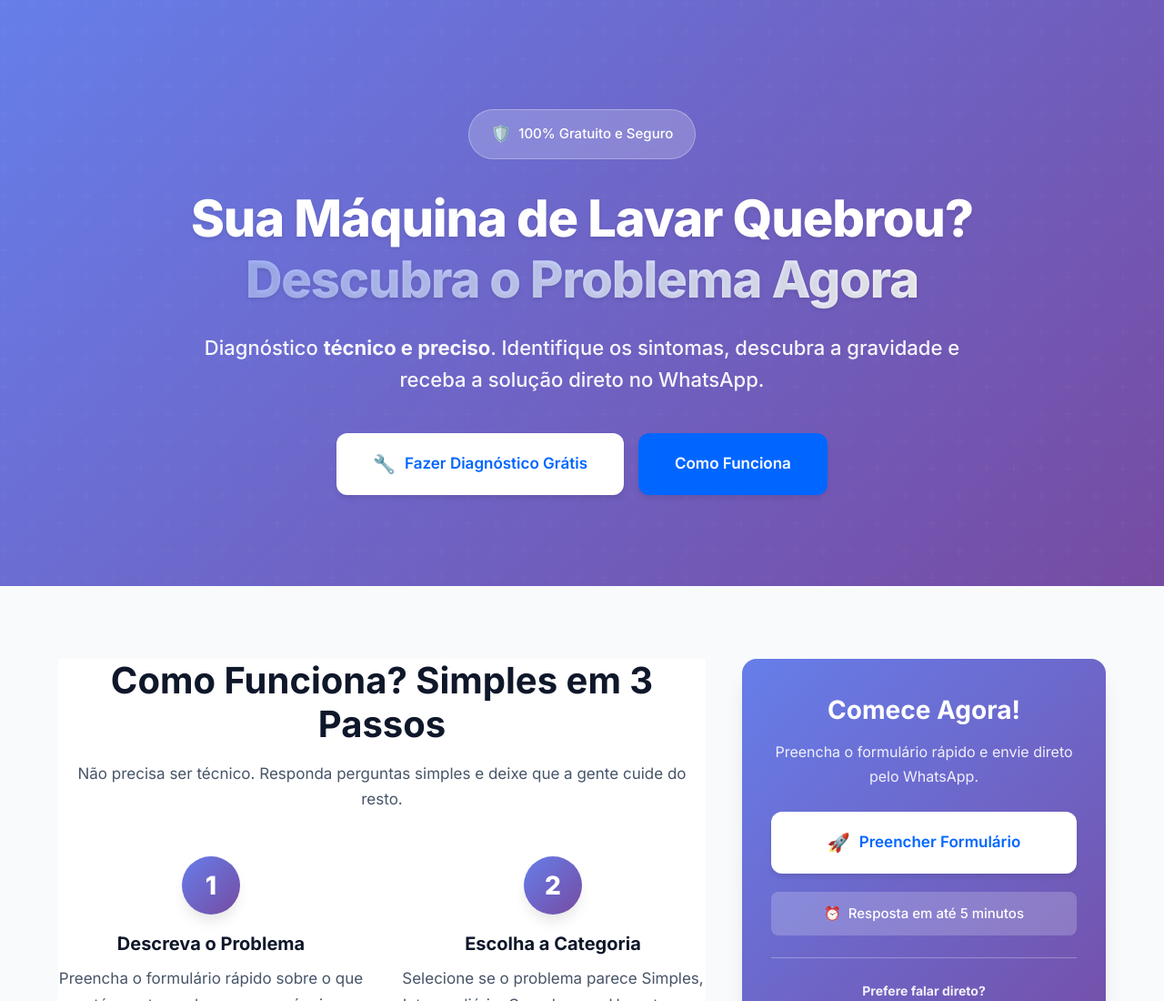
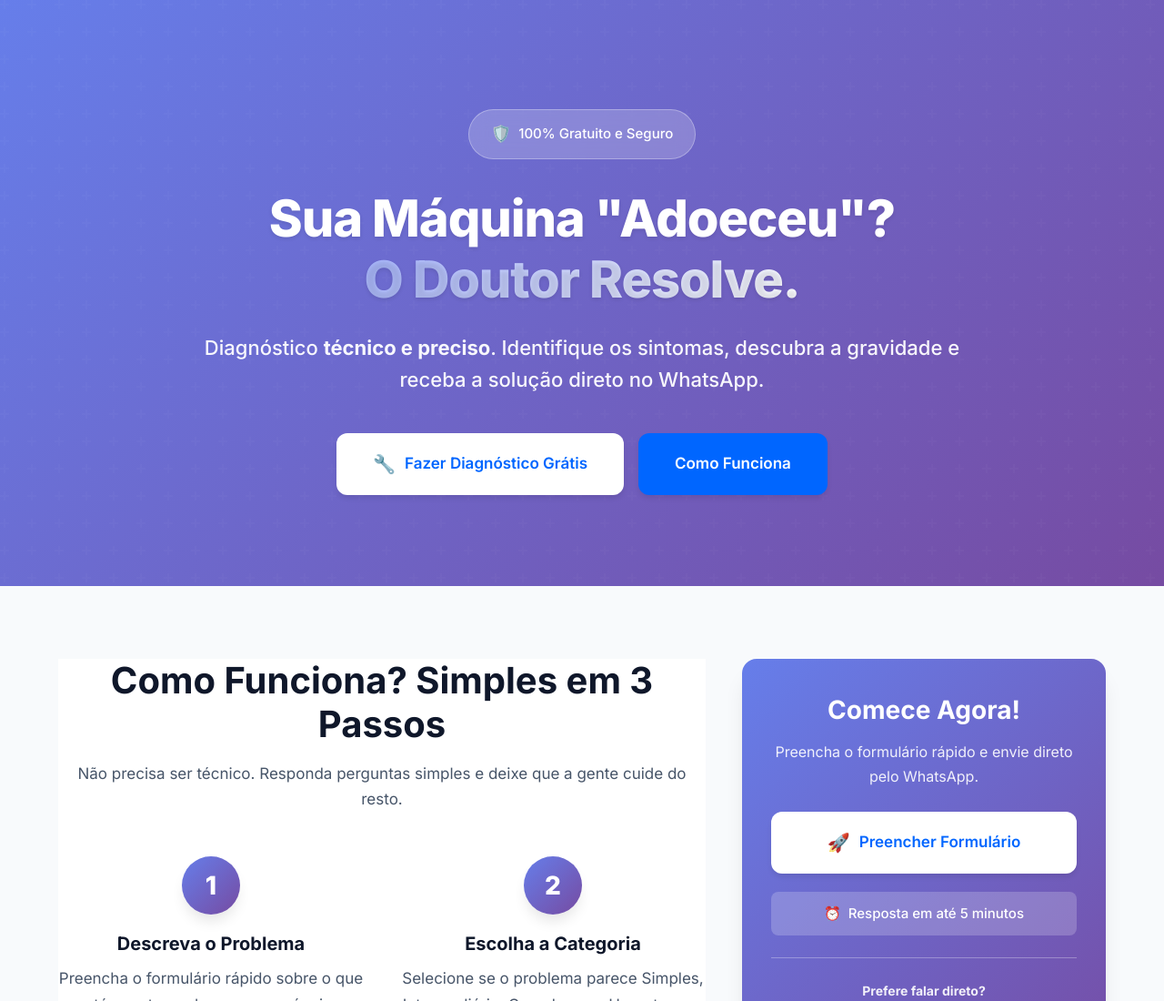
Before and after one commit to felipedesenvolvedor2/consertobaixada, a plain HTML site: page index.html in a window 1280 px wide. Shown: the top 1100 px of the page at 91% size. Drawn offline with Linux system fonts and the light colour scheme.

Commit message:
Update index.html

```diff
--- a/index.html
+++ b/index.html
@@ -768,12 +768,11 @@
         <div class="trust-badge">
           <span style="font-size: 1.2em;">🛡️</span> 100% Gratuito e Seguro
         </div>
-
-        <h1>
-          Sua Máquina de Lavar Quebrou? <br />
+    <h1>
+          Sua Máquina "Adoeceu"? <br />
           <span
-            style="color: #a5b4fc; background: linear-gradient(135deg, #a5b4fc 0%, #ffffff 100%); -webkit-background-clip: text; background-clip: text; -webkit-text-fill-color: transparent;">Descubra
-            o Problema Agora</span>
+            style="color: #a5b4fc; background: linear-gradient(135deg, #a5b4fc 0%, #ffffff 100%); -webkit-background-clip: text; background-clip: text; -webkit-text-fill-color: transparent;">O
+            Doutor Resolve.</span>
         </h1>
 
 <p class="hero-subtitle">
```
